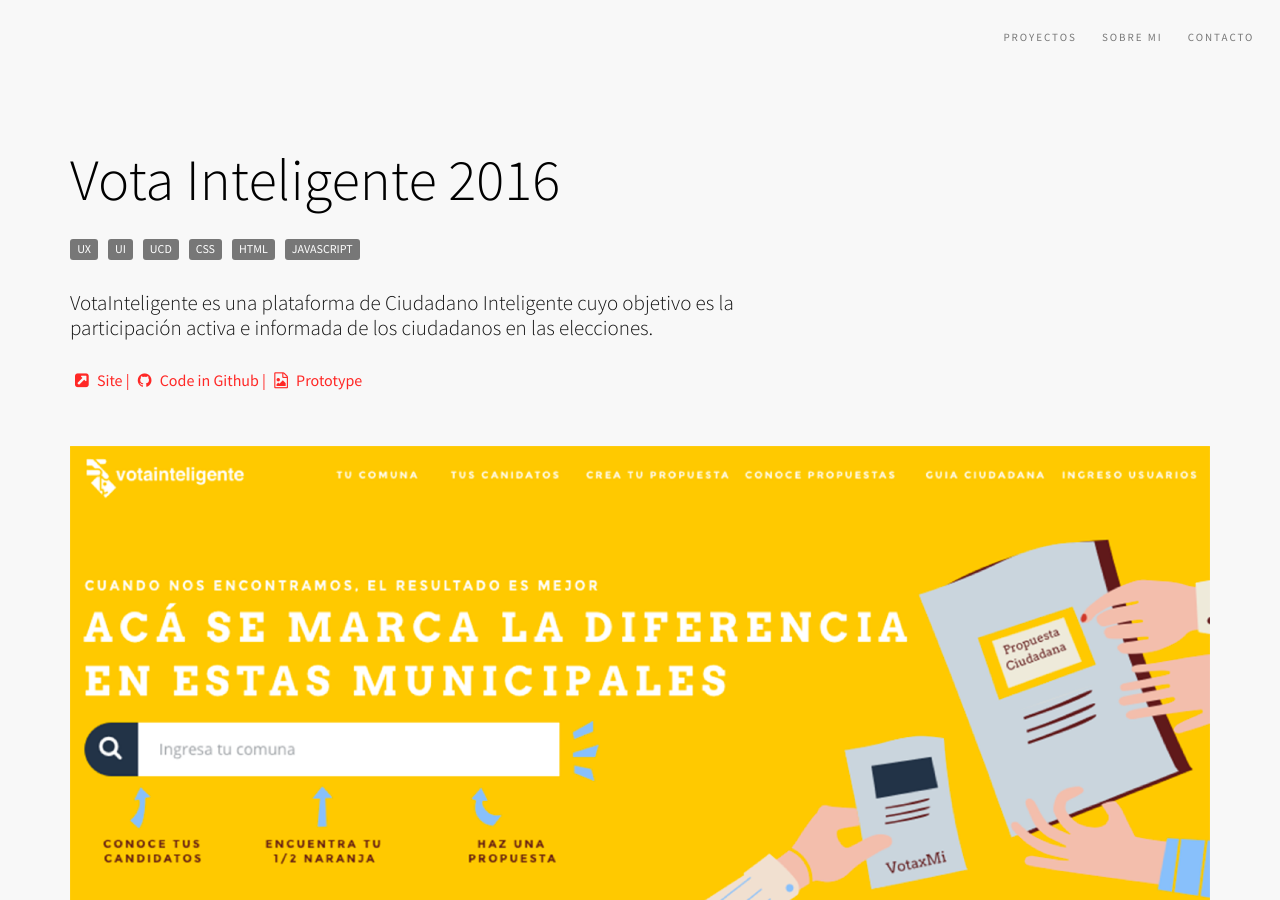
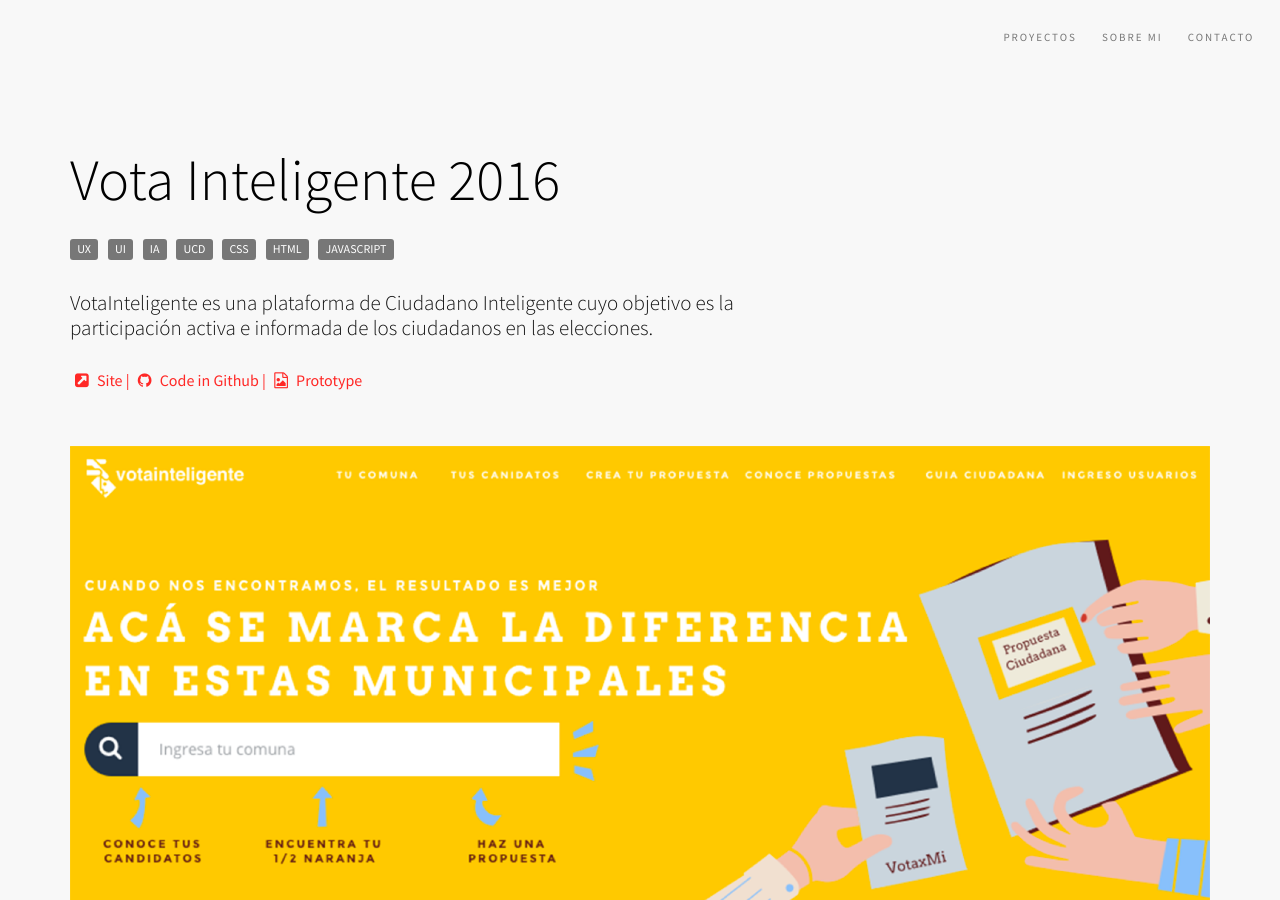
Before and after one commit to camargozzini/portafolio-camargozzini, a Jekyll site: the page built from _posts/2016-06-30-votainteligente2016-es.html, in a window 1280 px wide and 900 px high. Built offline with Jekyll 4.4.1, drawn with Linux system fonts in a browser that asks for light colours; nearby versions of some CDN libraries.

Commit message:
Tags IA en proyectos

```diff
--- a/_posts/2014-01-01-congresoabierto-es.html
+++ b/_posts/2014-01-01-congresoabierto-es.html
@@ -2,7 +2,7 @@
 layout: post
 title:  Congreso Abierto
 date:   2014-01-01
-categories: [UX, UI, CSS, HTML]
+categories: [UX, UI, IA, CSS, HTML]
 image: congresoabierto/01.png
 description: Plataforma que busca abrir a los ciudadanos lo que pasa dentro del congreso chileno, información sobre congresistas, proyectos de ley y votaciones.
 permalink: /:title.html
--- a/_posts/2016-06-30-votainteligente2016-es.html
+++ b/_posts/2016-06-30-votainteligente2016-es.html
@@ -2,7 +2,7 @@
 layout: post
 title:  Vota Inteligente 2016
 date:   2016-06-30
-categories: [UX, UI, UCD, CSS, HTML, Javascript]
+categories: [UX, UI, IA, UCD, CSS, HTML, Javascript]
 image: vota2016/01.png
 description: VotaInteligente es una plataforma de Ciudadano Inteligente cuyo objetivo es la participación activa e informada de los ciudadanos en las elecciones.
 permalink: /:title.html
--- a/_posts/2017-02-01-abre-es.html
+++ b/_posts/2017-02-01-abre-es.html
@@ -2,7 +2,7 @@
 layout: post
 title:  Abre
 date:   2018-03-01
-categories: [UX, UI, UCD, CSS, HTML, Branding]
+categories: [UX, UI, IA, UCD, CSS, HTML, Branding]
 image: abre/01.png
 description: Abre utiliza herramientas digitales y metodológicas para acercar el trabajo de municipios a vecinas y vecinos, potenciando la construcción colectiva de barrios y comunidades.
 permalink: /:title.html
```
